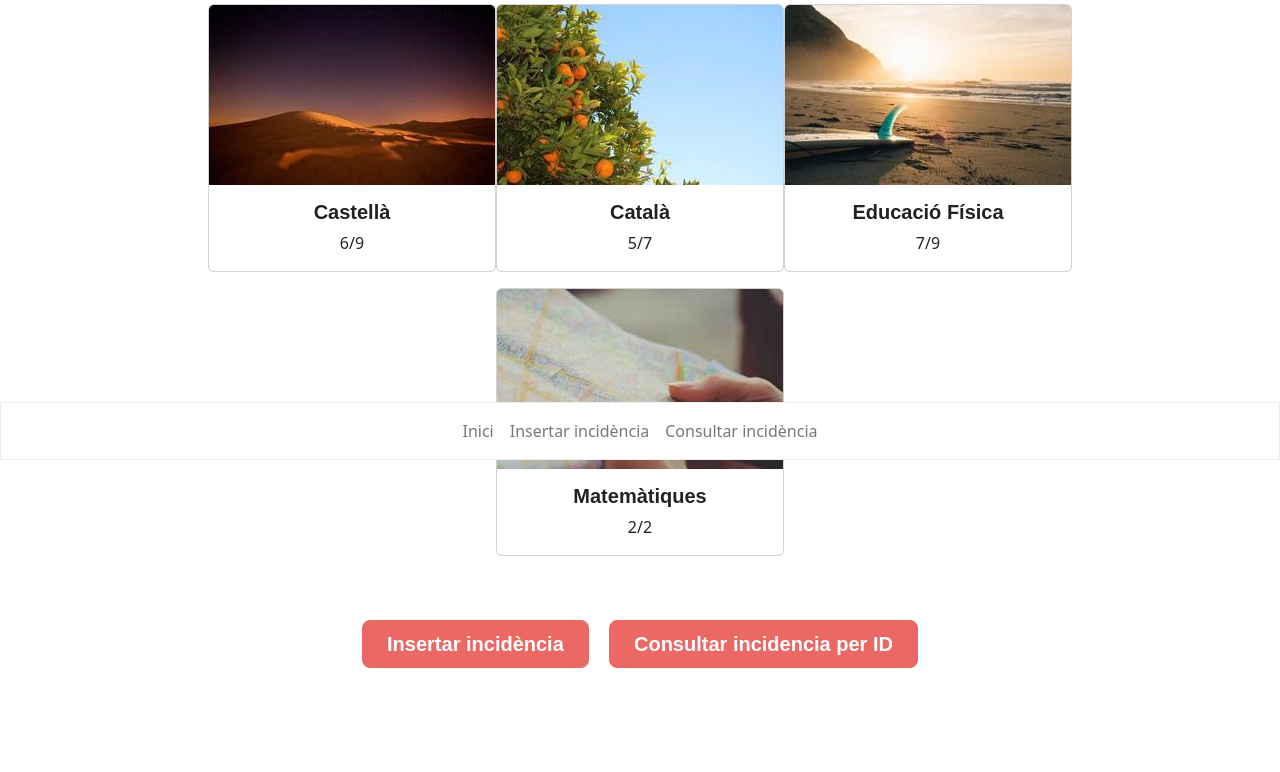
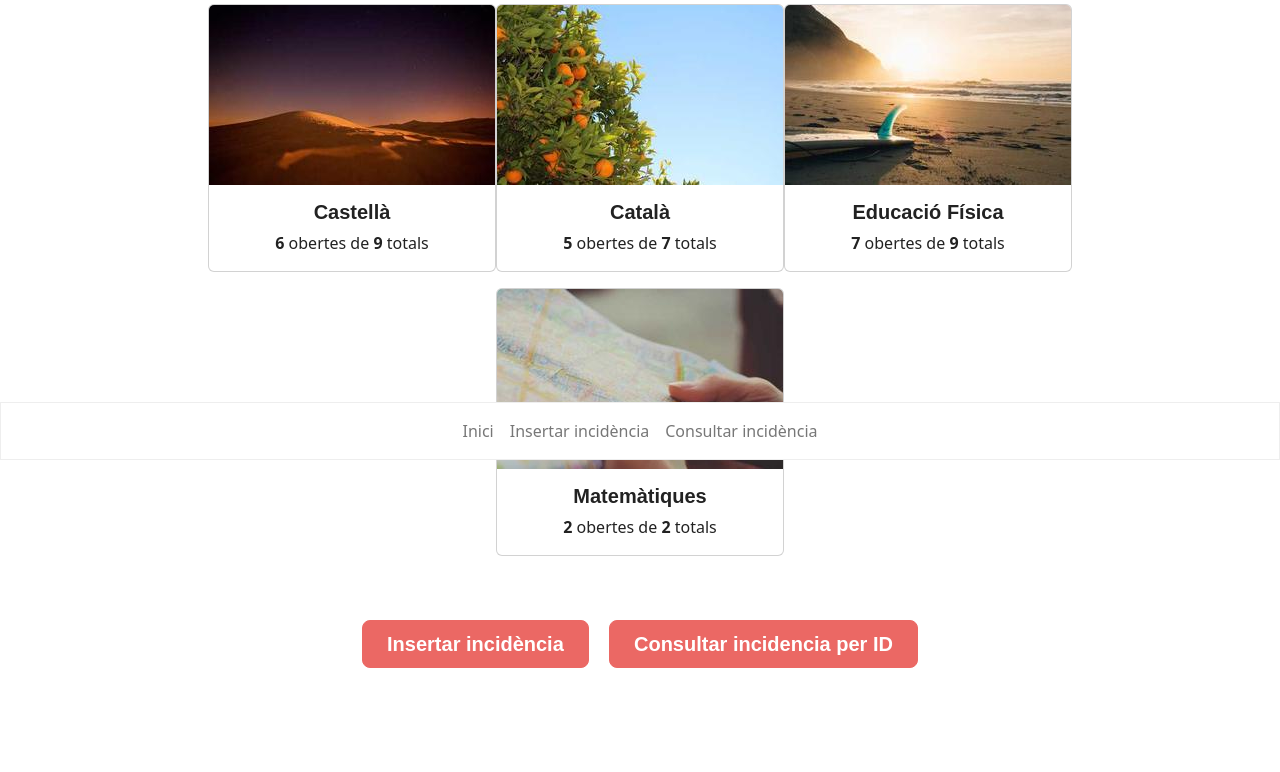
Before and after one commit to inspedralbes/transversal_incidencies-team-1-gi3p, a PHP site: page / in a window 1280 px wide. Shown: the part 340-1112 px from the top of the page. Run offline with PHP 8.4, Linux system fonts and the light colour scheme; data comes from the database, SQL or seed files in the repository; data that the repository does not hold is empty; some web fonts are replaced.

Commit message:
Add files via upload

```diff
--- a/Projecte/index.php
+++ b/Projecte/index.php
@@ -38,7 +38,7 @@ $resultat = $sequencia->fetch_all(MYSQLI_ASSOC);
                     <img src="./imatges/<?php echo $unDepartament['idDept'] ?>.jpg" class="card-img-top" alt="">
                     <div class="card-body">
                         <h5 class="card-title"><?php echo $unDepartament['nom'] ?></h5>
-                        <p class="card-text"><?php echo $unDepartament['incidenciasObertes'] ?>/<?php echo $unDepartament['incidenciasTotals'] ?></p>
+                        <p class="card-text"><strong><?php echo $unDepartament['incidenciasObertes'] ?></strong> obertes de <strong><?php echo $unDepartament['incidenciasTotals'] ?></strong> totals</p>
                     </div>
                 </div>
             <?php } ?>
```
